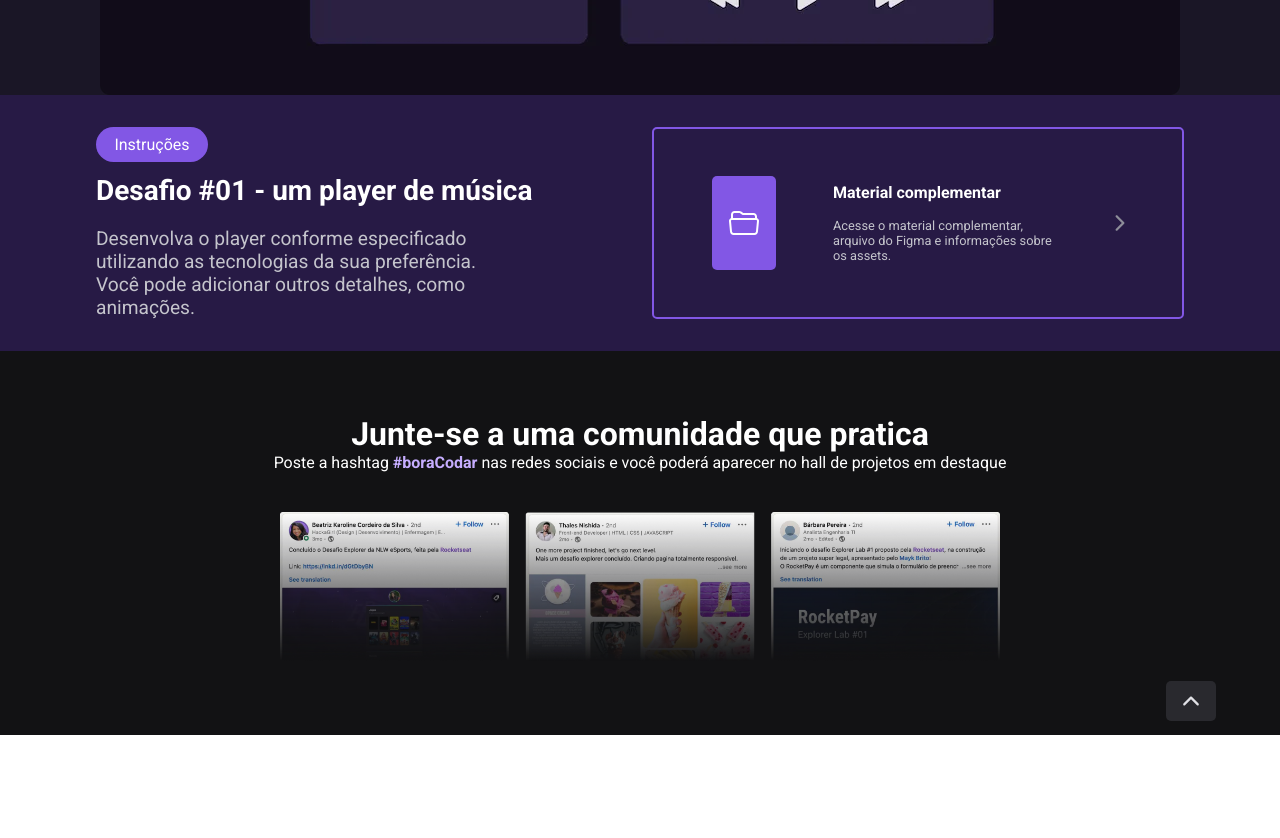
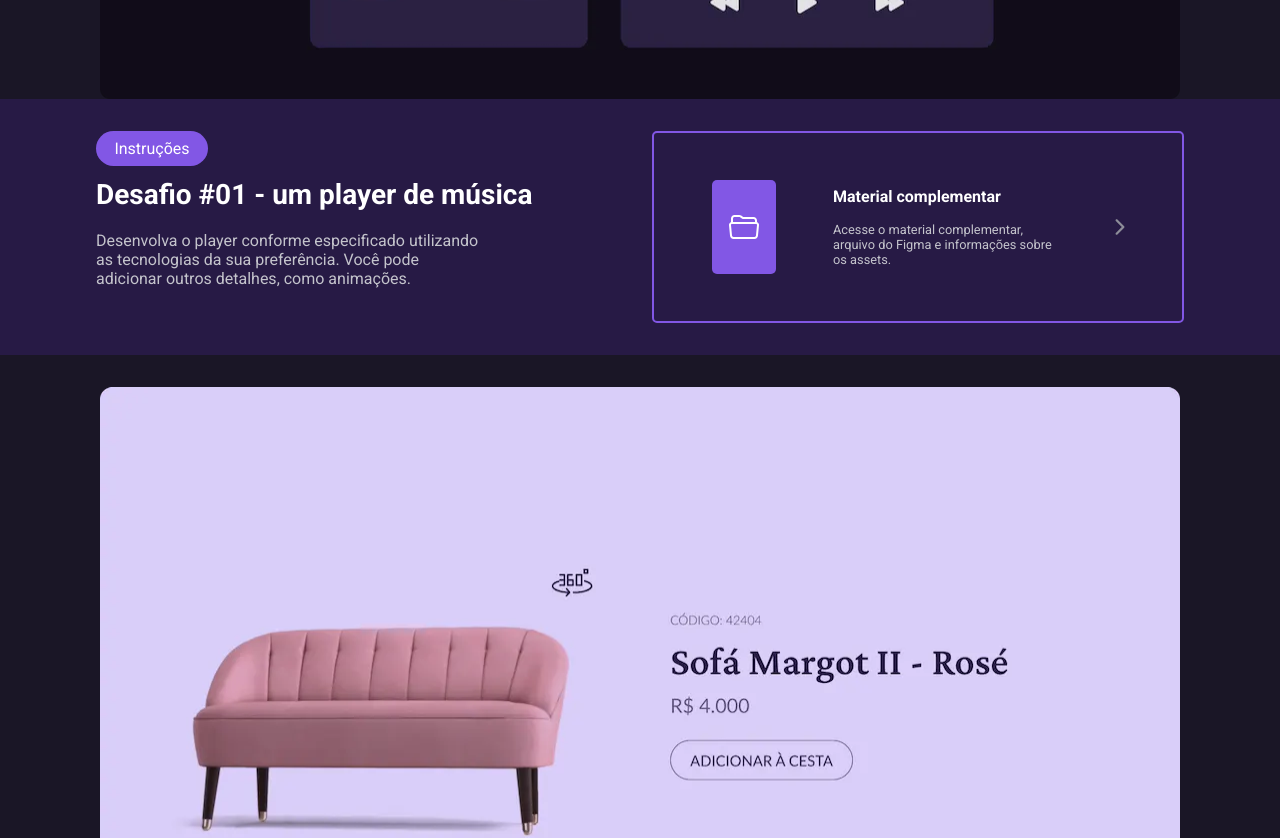
Before and after one commit to Flaviojcf/lets-code, a React (Vite) app: page / in a window 1280 px wide. Shown: the part 760-1598 px from the top of the page. Before the commit the page ends 1495 px from the top, so only its background shows below. Built offline with nearby package versions, Linux system fonts and the light colour scheme.

Commit message:
feat: create challenge 02 and add route to home page.

```diff
--- a/src/components/Header/Header.tsx
+++ b/src/components/Header/Header.tsx
@@ -31,7 +31,11 @@ export function Header() {
                   <Link to="/challenges/week01">
                     <li>Semana 01</li>
                   </Link>
+                  <Link to="/challenges/week02">
+                    <li>Semana 02</li>
+                  </Link>
                 </ul>
+
                 <NavigationMenu.Link />
               </MenuContent>
             </NavigationMenu.Item>
--- a/src/components/Header/styles.ts
+++ b/src/components/Header/styles.ts
@@ -19,11 +19,6 @@ export const HeaderContainer = styled.div`
   > h1 {
     color: ${(props) => props.theme.colors["purple-100"]};
   }
-
-
-
-
-
 `;
 
 export const RocketContainer = styled.div`
@@ -47,12 +42,6 @@ export const LinksContainer = styled.ul`
   display: flex;
   align-items: center;
   max-width: 20%;
-
-
-
-
-
-
 
   > a {
     transition: all ease 0.2s;
@@ -82,7 +71,6 @@ export const LinksContainer = styled.ul`
     flex-direction: column;
     gap: 0.5rem;
   }
-
 `;
 
 export const DiscorContainer = styled.a`
@@ -122,18 +110,14 @@ export const MenuList = styled(NavigationMenu.List)`
 `;
 
 export const MenuTrigger = styled(NavigationMenu.Trigger)`
-
   display: flex;
   align-items: center;
   gap: 1rem;
-
-
 
   border: none;
   cursor: pointer;
   background: none;
   color: white;
-
 
   > li {
     color: white;
@@ -148,7 +132,6 @@ export const MenuTrigger = styled(NavigationMenu.Trigger)`
 export const MenuContent = styled(NavigationMenu.Content)`
   position: absolute;
   z-index: 999;
-
 
   > ul {
     border: 1px solid white;
@@ -168,16 +151,17 @@ export const MenuContent = styled(NavigationMenu.Content)`
 
     margin-top: 1rem;
 
-
-  @media screen and (max-width: 768px) {
-    margin-left: -2rem;
-  }
+    @media screen and (max-width: 768px) {
+      margin-left: -2rem;
+    }
 
     > a > li {
       display: flex;
       gap: 1rem;
+      width: 100%;
       cursor: pointer;
       color: ${(props) => props.theme.colors["black-700"]};
+
 
       &:hover {
         color: ${(props) => props.theme.colors["purple-100"]};
--- a/src/components/Main/Main.tsx
+++ b/src/components/Main/Main.tsx
@@ -1,14 +1,5 @@
-import { Link } from "react-router-dom";
-import {
-  ChallengeContainer,
-  ChallengeImageContainer,
-  Container,
-  FigmaContainer,
-  FigmaTextContainer,
-  FolderFigmaContainer,
-  InstructionsContainer,
-  TextContainer,
-} from "./styles";
+import { WeekChallengeContainer } from "../WeekChallengeContainer/WeekChallenge";
+import { Container, TextContainer } from "./styles";
 
 export function Main() {
   return (
@@ -21,40 +12,22 @@ export function Main() {
           e postar nas redes sociais com a hashtag <strong>#boraCodar</strong>.
         </p>
       </TextContainer>
-      <Link to="/challenges/week01">
-        <ChallengeImageContainer>
-          <img src="/Challenge-01.webp" />
-        </ChallengeImageContainer>
-      </Link>
-      <InstructionsContainer>
-        <ChallengeContainer>
-          <div>Instruções</div>
-          <h1>Desafio #01 - um player de música</h1>
-          <p>
-            Desenvolva o player conforme especificado utilizando as tecnologias
-            da sua preferência. Você pode adicionar outros detalhes, como
-            animações.
-          </p>
-        </ChallengeContainer>
-        <FigmaContainer
-          href={
-            "https://www.figma.com/file/CFh7PW6dxBMwf4lQM3Eeot/boraCodar-Desafio-1-Copy?fuid=1032418892003585096"
-          }
-          target="_blank"
-        >
-          <FolderFigmaContainer>
-            <img src="/folder.svg" />
-          </FolderFigmaContainer>
-          <FigmaTextContainer>
-            <h1>Material complementar</h1>
-            <p>
-              Acesse o material complementar, arquivo do Figma e informações
-              sobre os assets.
-            </p>
-          </FigmaTextContainer>
-          <img src="/arrow-figma.svg" />
-        </FigmaContainer>
-      </InstructionsContainer>
+      <WeekChallengeContainer
+        linkChallenge="/challenges/week01"
+        imgChallenge="/assets/music-player/images/Challenge-01.webp"
+        titleChallenge="Desafio #01 - um player de música"
+        descriptionChallenge=" Desenvolva o player conforme especificado utilizando as tecnologias
+        da sua preferência. Você pode adicionar outros detalhes, como
+        animações."
+        figmaLink="https://www.figma.com/file/CFh7PW6dxBMwf4lQM3Eeot/boraCodar-Desafio-1-Copy?fuid=1032418892003585096"
+      />
+      <WeekChallengeContainer
+        linkChallenge="/challenges/week02"
+        imgChallenge="/assets/card-product/images/Challenge-02.webp"
+        titleChallenge="Desafio #02 - um card de produto"
+        descriptionChallenge=" Desenvolva o card de produto conforme especificado utilizando as tecnologias da sua preferência. O arquivo do Figma contém um protótipo e o link para baixar o arquivo .gif a ser utilizado."
+        figmaLink="https://www.figma.com/file/Sk04cAowKXOWVO3vlaNqLu/23boraCodar-Desafio-2/duplicate"
+      />
     </Container>
   );
 }
--- a/src/components/Main/styles.ts
+++ b/src/components/Main/styles.ts
@@ -39,139 +39,3 @@ export const TextContainer = styled.div`
     margin-top: 1.5rem;
   }
 `;
-
-export const ChallengeImageContainer = styled.div`
-  display: flex;
-
-  margin-top: 2rem;
-  padding: 0rem 4rem;
-
-  > img {
-    width: 100%;
-    height: 100%;
-    cursor: pointer;
-    &:hover {
-      box-shadow: 10px 10px 33px 12px rgba(0, 0, 0, 0.75);
-    }
-  }
-`;
-
-export const InstructionsContainer = styled.div`
-  display: flex;
-
-  align-items: center;
-  justify-content: center;
-
-  height: 16rem;
-  width: 100%;
-
-  padding: 2rem;
-  gap: 1.5rem;
-  background: #271a45;
-
-  @media screen and (max-width: 1024px) {
-    flex-direction: column;
-    height: 30rem;
-  }
-`;
-
-export const ChallengeContainer = styled.div`
-  display: flex;
-  flex-direction: column;
-  color: white;
-
-
-  width: 33.25rem;
-  height: 12rem;
-
-  gap: 0.75rem;
-
-  > div {
-    display: flex;
-    align-items: center;
-    padding: 1.1rem 0rem;
-
-    justify-content: center;
-
-    border-radius: 62.4375rem;
-    background: ${(props) => props.theme.colors["purple-500"]};
-
-    width: 7rem;
-    height: 1.1875rem;
-  }
-
-  > h1 {
-    font-size: 1.75rem;
-    margin-bottom: 0.5rem;
-  }
-  > p {
-    font-size: 1.2rem;
-    flex-wrap: wrap;
-    width: 24rem;
-    color: #c4c4cc;
-  }
-
-  @media screen and (max-width: 768px) {
-   display: none;
-  }
-
-`;
-
-export const FigmaContainer = styled.a`
-  display: flex;
-  align-items: center;
-  justify-content: space-evenly;
-
-  width: 33.25rem;
-  height: 12rem;
-
-  border: 2px solid ${(props) => props.theme.colors["purple-500"]};
-  border-radius: 5px;
-
-  cursor: pointer;
-  &:hover {
-    opacity: 0.75;
-  }
-
-  @media screen and (max-width: 768px) {
-    width: 18rem;
-  }
-`;
-
-export const FolderFigmaContainer = styled.div`
-  display: flex;
-  align-items: center;
-  justify-content: center;
-
-  width: 4rem;
-  height: 5.875rem;
-  border-radius: 5px;
-
-  > img {
-    width: 50%;
-  }
-
-  background: ${(props) => props.theme.colors["purple-500"]};
-`;
-
-export const FigmaTextContainer = styled.div`
-  display: flex;
-  flex-direction: column;
-  color: white;
-
-  > h1 {
-    font-size: 1rem;
-    margin-bottom: 1rem;
-  }
-
-  > p {
-    font-size: 0.8rem;
-    flex-wrap: wrap;
-    width: 14rem;
-    color: #c4c4cc;
-
-    @media screen and (max-width: 768px) {
-    width: 8rem;
-  }
-  }
-`;
--- /dev/null
+++ b/src/pages/CardProductPage/index.tsx
@@ -0,0 +1,5 @@
+import { CardProduct } from "../../projects/card-product/CardProduct";
+
+export function CardProductPage() {
+  return <CardProduct />;
+}
--- a/src/pages/MusicPlayer/styles.ts
+++ b/src/pages/MusicPlayer/styles.ts
@@ -12,8 +12,6 @@ export const Container = styled.div`
   background-size: cover;
 
   background: ${(props) => props.theme.colors["music-player"]["purple-500"]};
-
-
 
   align-items: center;
   justify-content: center;
@@ -31,11 +29,9 @@ export const TextContainer = styled.div<DesignPlayer>`
   margin-bottom: 4rem;
   cursor: pointer;
 
-
-
   transition: all ease 0.2s;
 
   &:hover {
-    color: ${(props)=>props.theme.colors["purple-500"]};
+    color: ${(props) => props.theme.colors["purple-500"]};
   }
 `;
--- /dev/null
+++ b/src/projects/card-product/CardProduct.tsx
@@ -0,0 +1,46 @@
+import { useState } from "react";
+
+import {
+  ButtonContainer,
+  Container,
+  Content,
+  CouchContainer,
+  InformationsContainer,
+  TextContainer,
+} from "./styles";
+
+export function CardProduct() {
+  const [isRotating, setIsRotating] = useState(false);
+
+  return (
+    <Container>
+      <Content>
+        <CouchContainer>
+          <img
+            src={
+              isRotating
+                ? "/assets/card-product/images/couch.png"
+                : "/assets/card-product/images/couchGif.gif"
+            }
+          />
+          <img
+            onClick={() => setIsRotating((state) => !state)}
+            src={
+              isRotating
+                ? "/assets/card-product/images/closeVector.png"
+                : "/assets/card-product/images/360Vector.png"
+            }
+          />
+        </CouchContainer>
+        <InformationsContainer>
+          <TextContainer>
+            <p>CÓDIGO: 42404</p>
+            <h1>Sofá Margot II - Rosé</h1>
+            <h2>R$ 4.000 </h2>
+          </TextContainer>
+          <ButtonContainer>ADICIONAR À CESTA</ButtonContainer>
+        </InformationsContainer>
+      </Content>
+    </Container>
+  );
+}
--- /dev/null
+++ b/src/projects/card-product/styles.ts
@@ -0,0 +1,129 @@
+import styled from "styled-components";
+
+export const Container = styled.div`
+  display: flex;
+  flex-direction: column;
+  align-items: center;
+  justify-content: center;
+
+  width: 100%;
+  min-height: 100vh;
+
+  padding: 1rem;
+
+  background: ${(props) => props.theme.colors["music-player"]["purple-500"]};
+`;
+
+export const Content = styled.div`
+  display: flex;
+  align-items: center;
+
+  max-width: 54rem;
+  width: 100%;
+  height: 31.125rem;
+
+  border-radius: 6px;
+  background: ${(props) => props.theme.colors["card-product"]["rose-200"]};
+
+
+  @media screen and (max-width: 768px) {
+    flex-direction: column;
+    padding: 2rem;
+  }
+`;
+
+export const CouchContainer = styled.div`
+  display: flex;
+  align-items: center;
+
+  > img:first-child {
+    max-width: 28rem;
+    width: 100%;
+    height: 15.8rem;
+    object-fit: contain;
+
+    position: relative;
+  }
+
+  > img:last-child {
+    display: flex;
+
+    width: 2.0625rem;
+    height: 1.375rem;
+    object-fit: contain;
+
+    cursor: pointer;
+
+    position: absolute;
+
+    margin-left: 22rem;
+    margin-bottom: 15rem;
+
+    &:hover {
+        opacity: 0.7;
+    }
+
+    @media screen and (max-width: 768px) {
+      margin-left: 43%;
+      margin-bottom: 13rem;
+    }
+  }
+`;
+
+export const InformationsContainer = styled.div`
+
+    display: flex;
+    flex-direction: column;
+
+
+
+`;
+
+export const TextContainer = styled.div`
+  display: flex;
+  flex-direction: column;
+
+  gap: 0.75rem;
+  margin-bottom: 1.25rem;
+
+  color: ${(props) => props.theme.colors["card-product"]["purple-700"]};
+
+  > p {
+    font-size: 0.625rem;
+    line-height: 10px;
+    font-family: Lato;
+    font-weight: 300;
+  }
+
+  > h1 {
+    font-size: 2rem;
+    line-height: 32px;
+    font-family: Lato;
+    font-weight: 700;
+  }
+  > h2 {
+    font-size: 1rem;
+    line-height: 16px;
+    font-family: Lato;
+    font-weight: 400;
+  }
+`;
+
+export const ButtonContainer = styled.button`
+    display: flex;
+    align-items: center;
+    justify-content: center;
+
+    border-radius: 999px;
+    background: none;
+
+    width: 9.25rem;
+    height: 2rem;
+
+    border: 0.5px solid ${(props) => props.theme.colors["card-product"]["purple-700"]};
+
+    &:hover {
+        opacity: 0.7;
+    }
+
+`;
--- a/src/projects/music-player/components/DesignPlayers/styles.ts
+++ b/src/projects/music-player/components/DesignPlayers/styles.ts
@@ -6,6 +6,7 @@ interface DesignPlayer {
 
 export const Container = styled.div<DesignPlayer>`
   display: ${(props) => (props.isPlayerOnScreen === true ? "none" : "flex")};
+
 
   height: 100%;
 
--- a/src/styles/theme/defaultTheme.ts
+++ b/src/styles/theme/defaultTheme.ts
@@ -17,5 +17,10 @@ export const defaultTheme = {
       "purple-300": "#2A2141",
       "purple-500": "#0F0D13",
     },
+
+    "card-product": {
+      "rose-200": "#D9CDF7",
+      "purple-700": "#271A45"
+    }
   },
 } as const;
```
Also changed, not shown: public/Challenge-01.webp (deleted), 1 other file (tests, documents, lock files or other folders).
